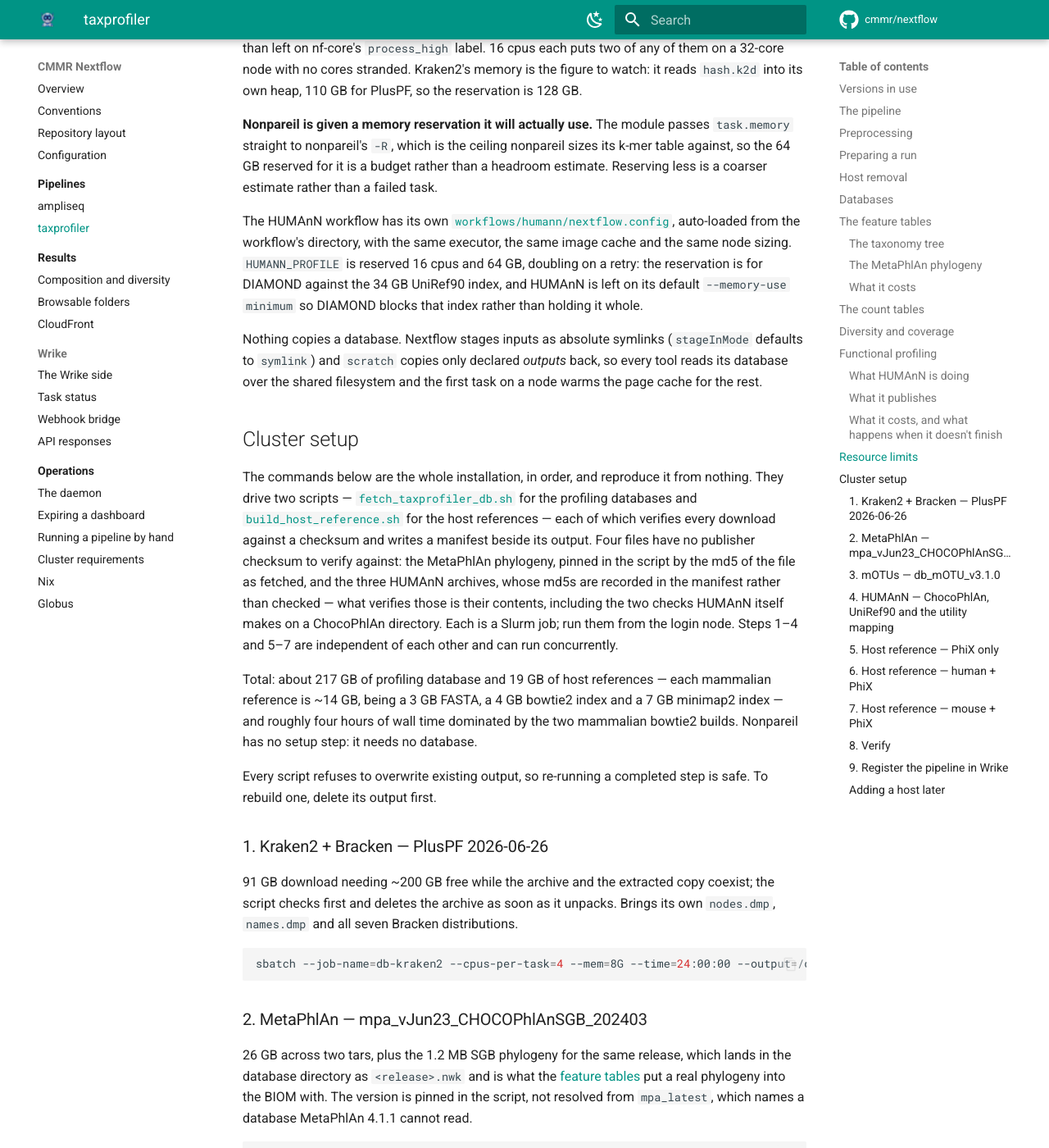
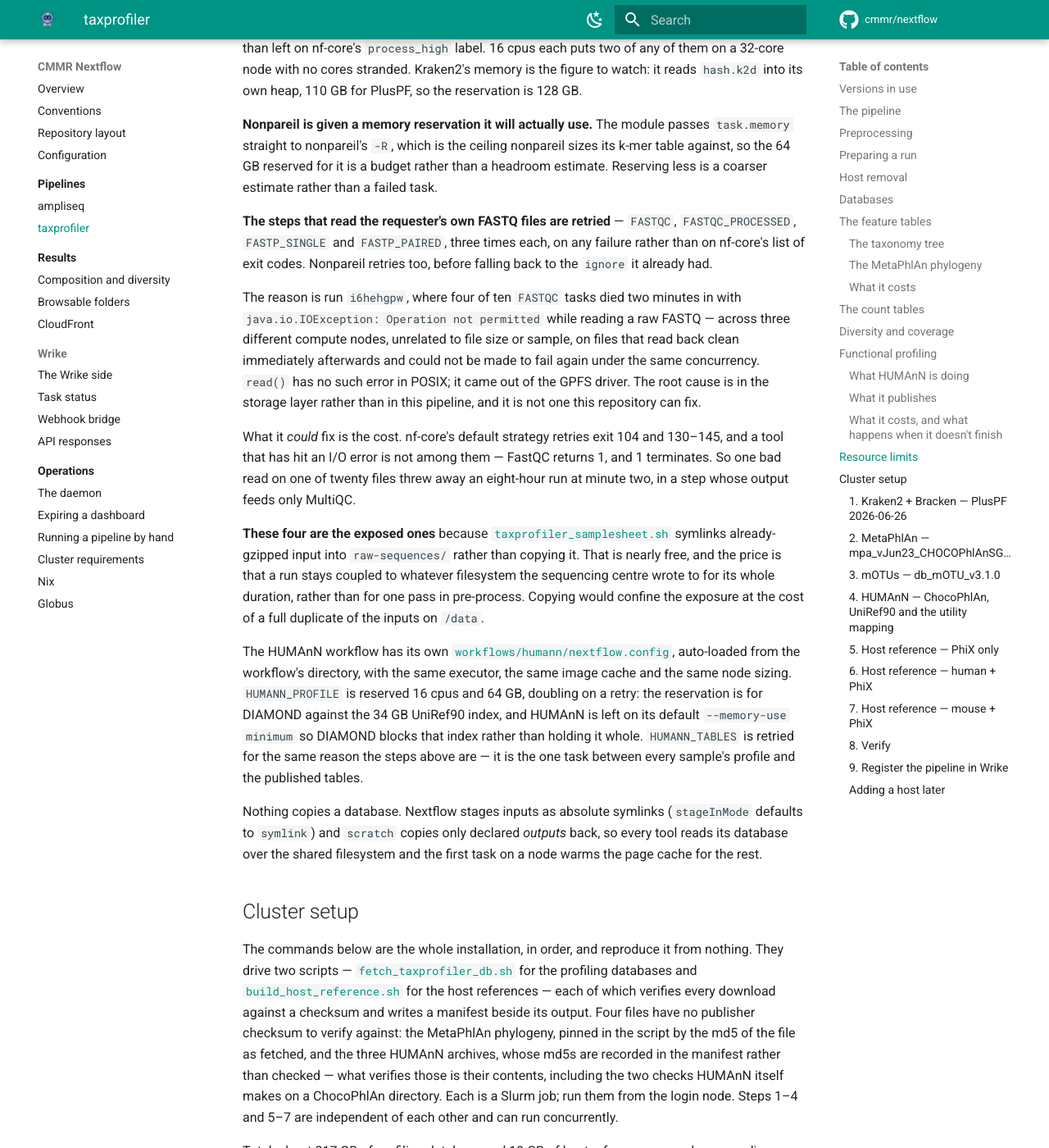
Before and after one commit to cmmr/nextflow, an MkDocs documentation site: the page built from docs/pipelines/taxprofiler.md, in a window 1280 px wide and 1400 px high, scrolled down 21905 px. Shown: the whole window at 82% size. Built offline with MkDocs 1.6.1 and Material for MkDocs 9.7.7, drawn with Linux system fonts in a browser that asks for light colours; comment, search, counter and statistics services are not loaded.

Commit message:
auto-retry

```diff
--- a/docs/pipelines/taxprofiler.md
+++ b/docs/pipelines/taxprofiler.md
@@ -938,13 +938,41 @@ sizes its k-mer table against, so the 64 GB reserved for it is a budget rather
 than a headroom estimate. Reserving less is a coarser estimate rather than a
 failed task.
 
+**The steps that read the requester's own FASTQ files are retried** — `FASTQC`,
+`FASTQC_PROCESSED`, `FASTP_SINGLE` and `FASTP_PAIRED`, three times each, on any
+failure rather than on nf-core's list of exit codes. Nonpareil retries too,
+before falling back to the `ignore` it already had.
+
+The reason is run `i6hehgpw`, where four of ten `FASTQC` tasks died two minutes
+in with `java.io.IOException: Operation not permitted` while reading a raw
+FASTQ — across three different compute nodes, unrelated to file size or sample,
+on files that read back clean immediately afterwards and could not be made to
+fail again under the same concurrency. `read()` has no such error in POSIX; it
+came out of the GPFS driver. The root cause is in the storage layer rather than
+in this pipeline, and it is not one this repository can fix.
+
+What it *could* fix is the cost. nf-core's default strategy retries exit 104 and
+130–145, and a tool that has hit an I/O error is not among them — FastQC returns
+1, and 1 terminates. So one bad read on one of twenty files threw away an
+eight-hour run at minute two, in a step whose output feeds only MultiQC.
+
+**These four are the exposed ones** because
+[`taxprofiler_samplesheet.sh`](../../scripts/taxprofiler_samplesheet.sh)
+symlinks already-gzipped input into `raw-sequences/` rather than copying it. That
+is nearly free, and the price is that a run stays coupled to whatever filesystem
+the sequencing centre wrote to for its whole duration, rather than for one pass
+in pre-process. Copying would confine the exposure at the cost of a full
+duplicate of the inputs on `/data`.
+
 The HUMAnN workflow has its own
 [`workflows/humann/nextflow.config`](../../workflows/humann/nextflow.config),
 auto-loaded from the workflow's directory, with the same executor, the same
 image cache and the same node sizing. `HUMANN_PROFILE` is reserved 16 cpus and
 64 GB, doubling on a retry: the reservation is for DIAMOND against the 34 GB
 UniRef90 index, and HUMAnN is left on its default `--memory-use minimum` so
-DIAMOND blocks that index rather than holding it whole.
+DIAMOND blocks that index rather than holding it whole. `HUMANN_TABLES` is
+retried for the same reason the steps above are — it is the one task between
+every sample's profile and the published tables.
 
 Nothing copies a database. Nextflow stages inputs as absolute symlinks
 (`stageInMode` defaults to `symlink`) and `scratch` copies only declared
```
Also changed, not shown: 2 other files.
